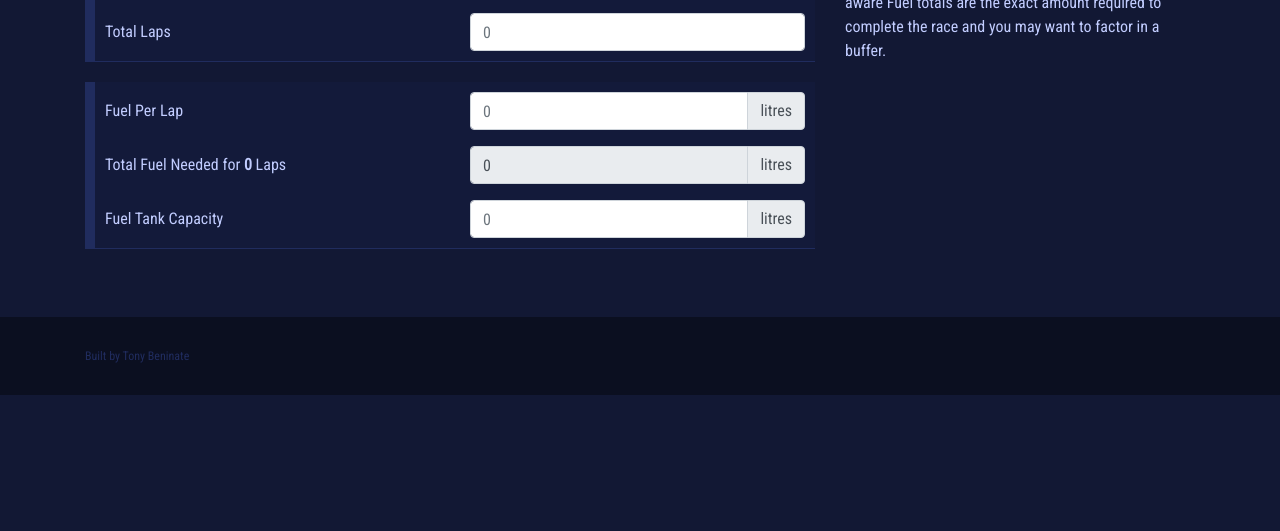
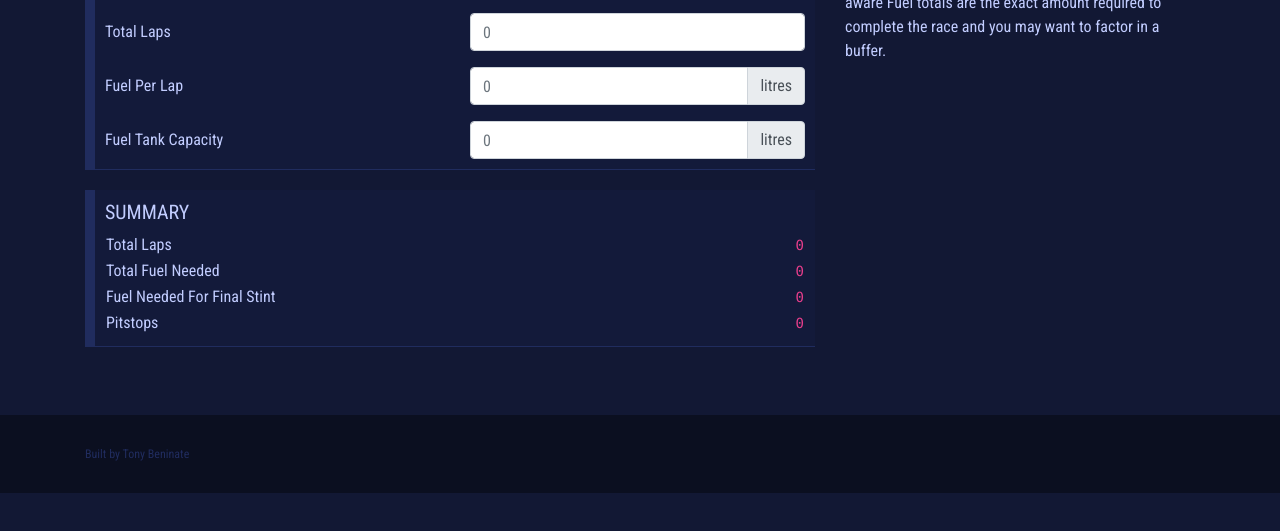
Before and after one commit to tbhockey/racing-strats, a plain HTML site: page index.html in a window 1280 px wide. Shown: the part 255-786 px from the top of the page. Drawn offline with nearby package versions, Linux system fonts and the light colour scheme.

Commit message:
New summary section. #1

```diff
--- a/index.html
+++ b/index.html
@@ -67,7 +67,6 @@
         <div class="col-sm-8">
           <form>
             <div class="section">
-              <!-- <h5>Lap Calculator</h4> -->
               <div class="form-group row">
                 <label class="col-form-label col-sm-6">Total Race Time</label>
                 <div class="col-sm-3 col-6">
@@ -108,35 +107,18 @@
                 </div>
               </div>
 
-              <div class="form-group row mb-0">
+              <div class="form-group row">
                 <label for="total-laps" class="col-form-label col-sm-6">Total Laps</label>
                 <div class="col-6">
                   <input type="number" min=0 id="total-laps" name="total-laps" placeholder="0" class="form-control">
                 </div>
               </div>
-            </div>
 
-            <div class="section">
-              <!-- <h5>Fuel Calculator</h4> -->
               <div class="form-group row">
                 <label class="col-form-label col-sm-6">Fuel Per Lap</label>
                 <div class="col-sm-6 col-12">
                   <div class="input-group">
                     <input type="number" min=0 name="fuel-per-lap" id="fuel-per-lap" placeholder="0" class="form-control">
-                    <div class="input-group-append">
-                      <span class="input-group-text">litres</span>
-                    </div>
-                  </div>
-                </div>
-              </div>
-
-              <div class="form-group row">
-                <label class="col-form-label col-sm-6">
-                  Total Fuel Needed for <strong class="lap-count">0</strong> Laps
-                </label>
-                <div class="col-sm-6 col-12">
-                  <div class="input-group">
-                    <input type="number" min=0 name="total-fuel-needed" id="total-fuel-needed" disabled="disabled" placeholder="0" class="form-control">
                     <div class="input-group-append">
                       <span class="input-group-text">litres</span>
                     </div>
@@ -155,8 +137,30 @@
                   </div>
                 </div>
               </div>
-            </form>
-          </div>
+            </div>
+
+            <div class="section">
+              <h5>Summary</h5>
+              <table style="width: 100%">
+                <tr>
+                  <td width="50%">Total Laps</td>
+                  <td width="50%" class="text-right"><code class="lap-count">0</code></td>
+                </tr>
+                <tr>
+                  <td>Total Fuel Needed</td>
+                  <td class="text-right"><code class="total-litres">0</code></td>
+                </tr>
+                <tr>
+                  <td>Fuel Needed For Final Stint</td>
+                  <td class="text-right"><code class="final-litres">0</code></td>
+                </tr>
+                <tr>
+                  <td>Pitstops</td>
+                  <td class="text-right"><code class="pit-count">0</code></td>
+                </tr>
+              </table>
+            </div>
+          </form>
         </div>
 
         <div class="col-sm-4">
--- a/js/main.js
+++ b/js/main.js
@@ -7,7 +7,7 @@ function calculateFuel() {
   var pitsNeeded      = Math.floor(parseInt(totalFuelNeeded) / parseInt(tankCapacity)) || 0;
   var finalFuelNeeded = totalFuelNeeded - (tankCapacity * pitsNeeded);
 
-  $('#total-fuel-needed').val(totalFuelNeeded);
+  $('.total-fuel-needed').text(totalFuelNeeded);
   $('.total-litres').text(totalFuelNeeded);
   $('.final-litres').text(finalFuelNeeded);
   $('.pit-count').text(pitsNeeded);
```
